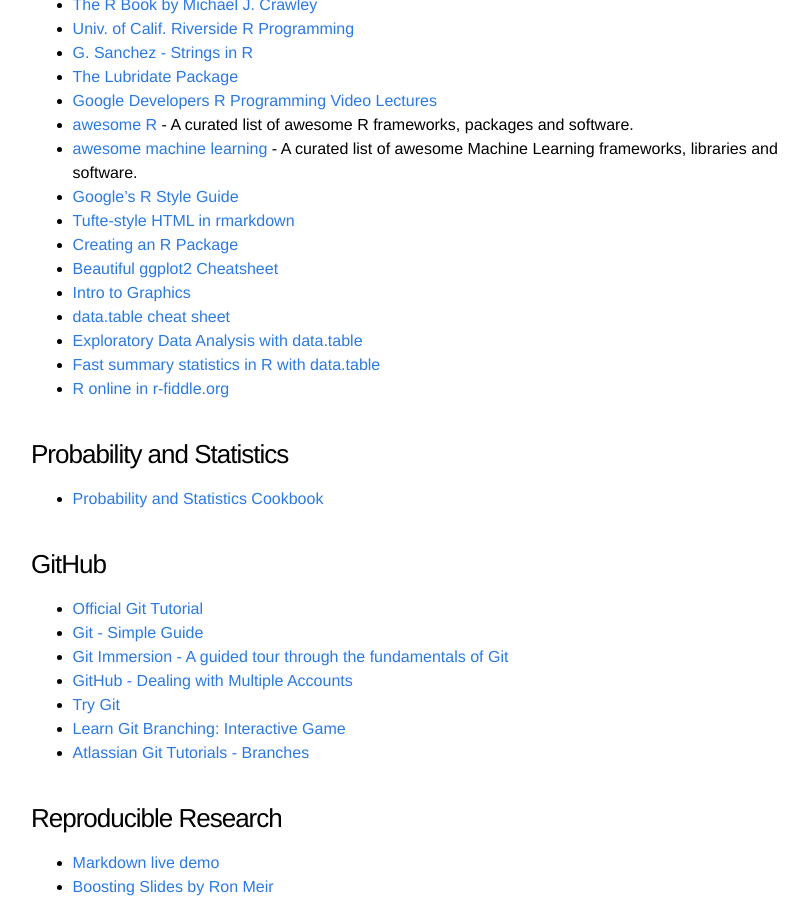
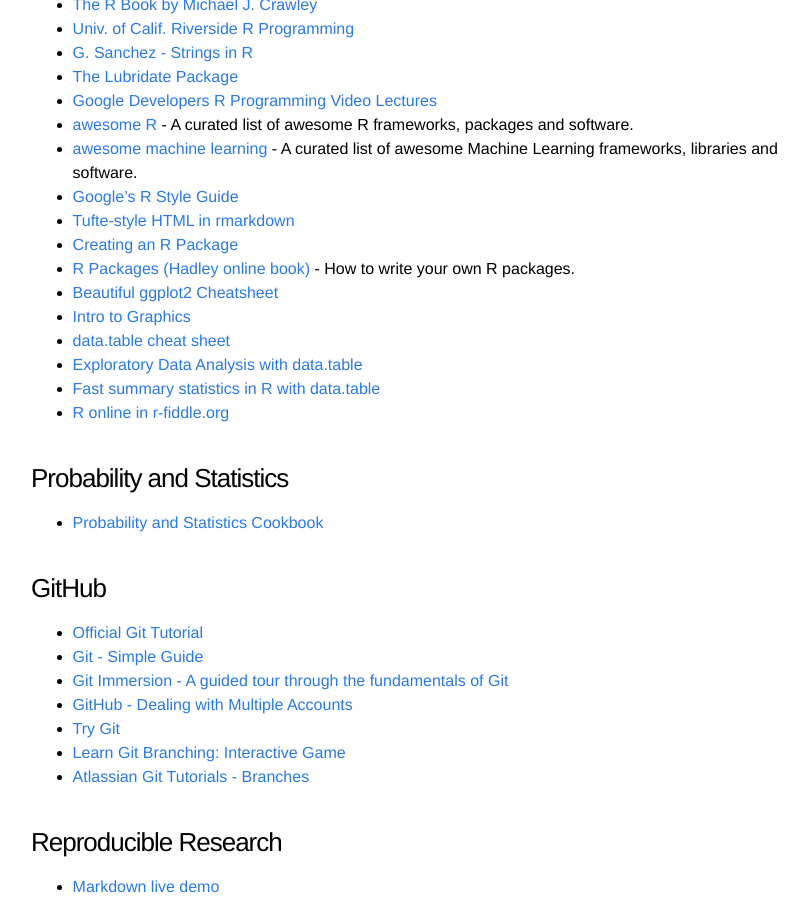
Before and after one commit to DataScienceSpecialization/DataScienceSpecialization.github.io, a Jekyll site: the page built from curated.md, in a window 1280 px wide and 900 px high, scrolled down 745 px. Shown: the whole window, without its empty margins (209-1017 px from the left). Built offline with Jekyll 4.4.1, drawn with Linux system fonts in a browser that asks for light colours.

Commit message:
add link to Hadley online book: R Packages
http://r-pkgs.had.co.nz/

```diff
--- a/curated.md
+++ b/curated.md
@@ -36,6 +36,7 @@
 - [Google's R Style Guide](https://google-styleguide.googlecode.com/svn/trunk/Rguide.xml)
 - [Tufte-style HTML in rmarkdown](http://sachsmc.github.io/tufterhandout/)
 - [Creating an R Package](http://hilaryparker.com/2014/04/29/writing-an-r-package-from-scratch/)
+- [R Packages (Hadley online book)](http://r-pkgs.had.co.nz/) - How to write your own R packages.
 - [Beautiful ggplot2 Cheatsheet](http://zevross.com/blog/2014/08/04/beautiful-plotting-in-r-a-ggplot2-cheatsheet-3/)
 - [Intro to Graphics](http://bcb.dfci.harvard.edu/~aedin/courses/Bioconductor/2.Plotting.pdf)
 - [data.table cheat sheet](https://s3.amazonaws.com/assets.datacamp.com/img/blog/data+table+cheat+sheet.pdf)
```
